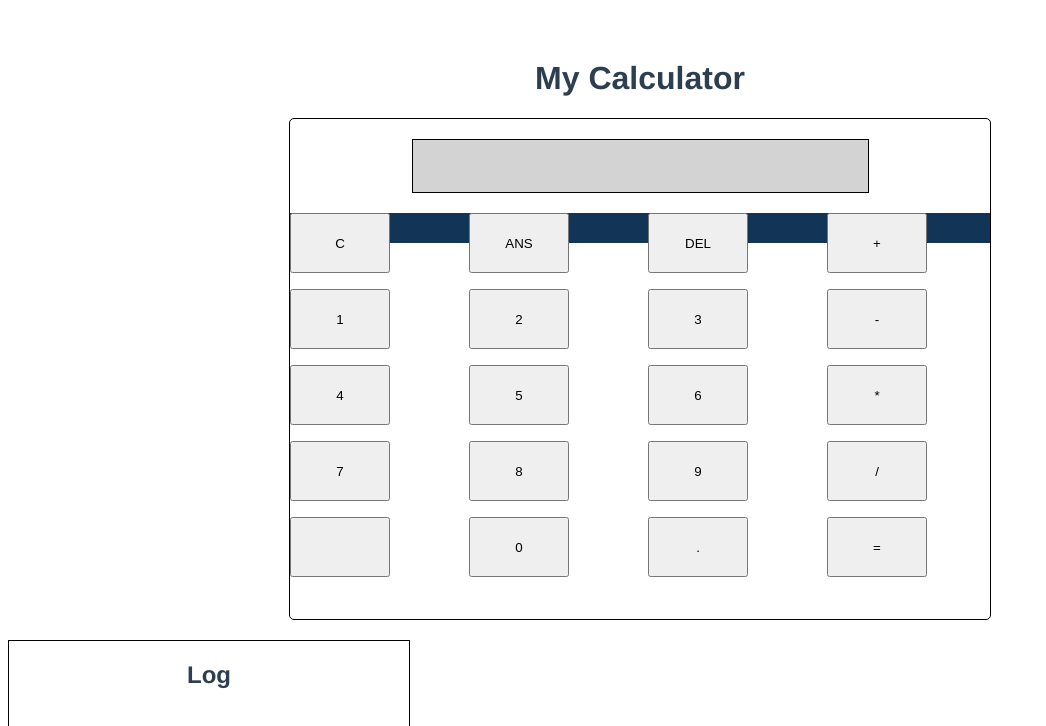
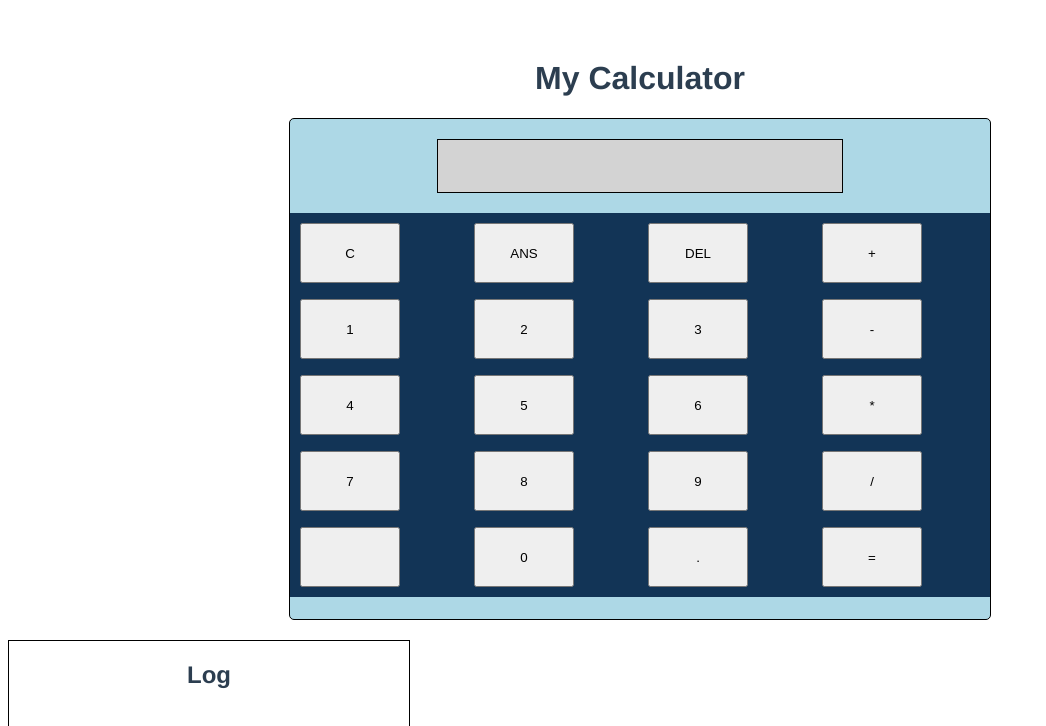
Before and after one commit to MarcusJoha/IDATT2105_Calculator, a Vue app: page / in a window 1280 px wide. Shown: the top 726 px of the page, without its empty margins (0-1046 px from the left). Built offline with nearby package versions, Linux system fonts and the light colour scheme.

Commit message:
looks better now

```diff
--- a/src/App.vue
+++ b/src/App.vue
@@ -5,15 +5,14 @@
   <div>
     <div class="container">
       <div class="display">
-        <Display></Display>
+        <Display/>
       </div>
     <!-- Må fikse på layout her, plasser i midten -->
-      <div class="buttons">
-        <Buttons></Buttons>
+      <div>
+        <Buttons class="buttons"/>
       </div>
   </div>
-
-  <Log></Log>
+  <Log/>
   </div>
 
 
@@ -51,6 +50,11 @@ export default {
   border: 1px solid black;
   overflow: auto;
   border-radius: 5px;
+  background-color: lightblue;
+
+}
+
+.container > div {
 
 }
 
@@ -59,5 +63,10 @@ export default {
 .buttons {
   border: none;
   background-color: #123456;
+  position: none;
+  display: inline-block;
+  align-content: center;
+
+
 }
 </style>
--- a/src/components/Buttons.vue
+++ b/src/components/Buttons.vue
@@ -24,14 +24,15 @@
 </template>
 
 <script>
-// her jeg kobler alle metodene til knappene
 
-
+    export default {
+        name: 'Buttons',
+    }
 
 
 </script>
 
-<style>
+<style scoped>
     button {
         text-align: center;
         width: 100px;
@@ -39,9 +40,11 @@
     }
 
     .grid {
-        height: 30px;
+
+        height: auto;
         display: grid;
         gap: 16px;
+        padding: 10px;
 
         grid-template-areas:
         'C ANS DEL plus'
--- a/src/components/Display.vue
+++ b/src/components/Display.vue
@@ -3,14 +3,17 @@
 </template>
 
 <script>
-
+    export default {
+        name: 'Display',
+    }
 
 </script>
 
 <style>
 
     #calculator-input {
-        min-width: 400px;
+        min-width: 300px;
+        max-width: 400px;
         min-height: 50px;
         border: 1px black solid;
         margin-top: 20px;
--- a/src/components/Log.vue
+++ b/src/components/Log.vue
@@ -5,6 +5,10 @@
 </template>
 
 <script>
+
+export default {
+    name: 'Log',
+}
 
 </script>
 
```
